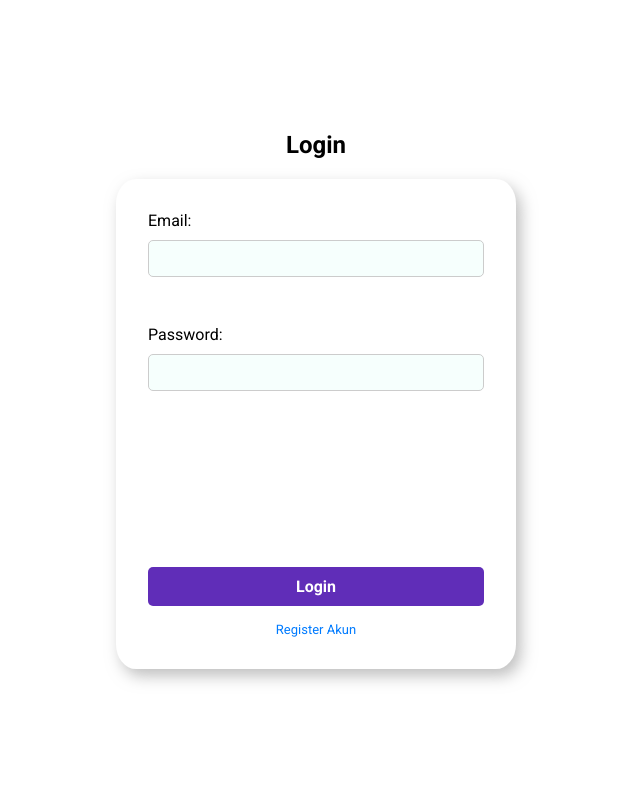
After one commit to MlnKh18/allio-store, a PHP site: the page made by views/auth/loginScreen.php in a window 1280 px wide. The commit adds this page. Shown: the whole page, without its empty margins (324-964 px from the left). Run offline with PHP 8.4, Linux system fonts and the light colour scheme; a stand-in replaces the project's code that opens the database connection.

Commit message:
feat(auth): implement login and registration functionality with session management feat(cart): add clear cart functionality and integrate with checkout process feat(order): create order handling and order history retrieval features style: add CSS for authentication and main layout fix: update .htaccess for correct view path

```diff
--- /dev/null
+++ b/assets/css/auth.css
@@ -0,0 +1,80 @@
+:root {
+  --shadow-color: rgba(170, 170, 170, 0.75);
+  --border-color: #ccc;
+  --input-bg: #f6fffd;
+  --input-focus-bg: #dcfff7;
+  --button-bg:rgb(96, 45, 184);
+  --button-hover-bg: #3e1a7b;
+  --button-text-color: #ffffff;
+  --link-color: #007bff;
+}
+
+.c-content main {
+  width: 100%;
+}
+
+.c-auth {
+  height: 100vh;
+  display: flex;
+  flex-direction: column;
+  align-items: center;
+  justify-content: center;
+}
+
+#loginForm {
+  display: flex;
+  flex-direction: column;
+}
+
+.c-form-auth {
+  margin-top: 20px;
+  width: 25rem;
+  border-radius: 5%;
+  height: auto;
+  padding: 2rem;
+  box-shadow: 5px 7px 15px 0px var(--shadow-color);
+  -webkit-box-shadow: 5px 7px 15px 0px var(--shadow-color);
+  -moz-box-shadow: 5px 7px 15px 0px var(--shadow-color);
+}
+
+.c-form-auth input {
+  margin-top: 10px;
+  width: 100%;
+  padding: 10px;
+  margin-bottom: 10px;
+  border: 1px solid var(--border-color);
+  border-radius: 5px;
+  background: var(--input-bg);
+}
+
+.c-form-auth input:focus {
+  transition: all 0.3s ease-in-out;
+  background: var(--input-focus-bg);
+  outline: none;
+}
+
+.c-form-auth button {
+  width: 100%;
+  padding: 10px;
+  margin-top: 8rem;
+  border-radius: 5px;
+  color: var(--button-text-color);
+  font-size: 1rem;
+  font-weight: bold;
+  border: none;
+  background: var(--button-bg);
+  transition: all 0.2s ease-in-out;
+}
+
+.c-form-auth button:hover {
+  background: var(--button-hover-bg);
+  cursor: pointer;
+}
+
+.link {
+  font-size: small;
+  cursor: pointer;
+  margin-top: 1rem;
+  text-align: center;
+  color: var(--link-color);
+}
--- /dev/null
+++ b/assets/css/style.css
@@ -0,0 +1,89 @@
+@import url("https://fonts.googleapis.com/css2?family=Roboto:ital,wght@0,100..900;1,100..900&display=swap");
+
+/* Variabel Warna */
+:root {
+  --font-family: "Roboto", sans-serif;
+  --white-color: #ffffff;
+  --black-color: #000;
+  --primary-color: #20654a;
+  --border-color: #000;
+  --footer-bg-color: #000;
+  --box-shadow-color: rgba(0, 0, 0, 0.16) 0px 3px 6px, rgba(0, 0, 0, 0.23) 0px 3px 6px;
+}
+
+* {
+  margin: 0;
+  padding: 0;
+  box-sizing: border-box;
+  list-style: none;
+  text-decoration: none;
+  font-family: var(--font-family);
+}
+
+body {
+  min-height: 100vh;
+}
+
+.c-content {
+  display: flex;
+  min-height: 100vh;
+}
+
+.c-content aside {
+  width: 20%;
+  box-shadow: var(--box-shadow-color);
+  display: flex;
+  flex-direction: column;
+  align-items: center;
+}
+
+.c-content aside h1 {
+  width: 100%;
+  padding: 20px;
+  display: flex;
+  justify-content: center;
+  border-radius: 0 0 10px 10px;
+  color: var(--white-color);
+  background-color: var(--primary-color);
+  margin-bottom: 40px;
+  font-weight: bold;
+}
+
+.c-content aside ul {
+  width: 100%;
+}
+
+.c-content aside ul li {
+  width: 100%;
+  padding-inline: 8px;
+  color: var(--white-color);
+  margin-bottom: 10px;
+  font-weight: bold;
+}
+
+.c-content aside ul li a {
+  display: block;
+  border-radius: 10px;
+  padding: 8px;
+  margin-left: 20px;
+  color: var(--primary-color);
+}
+.c-content aside ul li a:hover {
+  color: var(--white-color);
+  transition: all 0.2s ease-in-out;
+  background: var(--primary-color);
+}
+
+.c-content main {
+  width: 80%;
+}
+
+footer {
+  display: flex;
+  justify-content: center;
+  bottom: 0;
+  width: 100%;
+  padding: 5px;
+  color: var(--white-color);
+  background-color: var(--footer-bg-color);
+}
--- /dev/null
+++ b/assets/js/auth.js
@@ -0,0 +1,79 @@
+const port = "8080";
+const baseUrl = `http://localhost:${port}/financial_management/`;
+
+$(document).ready(function () {
+  $("#loginForm").submit(function (e) {
+    e.preventDefault(); // Mencegah reload halaman
+    let email = $("#email").val().trim();
+    let password = $("#password").val().trim();
+
+    if (!email || !password) {
+      alert("Email dan password harus diisi!");
+      return;
+    }
+    console.info(email, password);
+
+    let data = JSON.stringify({ email: email, password: password });
+
+    $.ajax({
+      url: `${baseUrl}backend/login`,
+      type: "POST",
+      contentType: "application/json", // Menetapkan content type sebagai JSON
+      data: data, // Mengirimkan data dalam format JSON
+      success: function (response) {
+        console.log(response);
+        if (response.status === "ok") {
+          alert("Login berhasil!");
+          localStorage.setItem("user", JSON.stringify(response.user));
+          window.location.href = "./home"
+        } else {
+          alert("Login gagal, email atau password salah!");
+        }
+      },
+      error: function (xhr, status, error) {
+        alert("Login gagal, coba lagi!");
+        console.error(error);
+      },
+    });
+  });
+
+  // Register Form Handler
+  $("#registerForm").submit(function (e) {
+    e.preventDefault(); // Mencegah reload halaman
+
+    let username = $("#username").val().trim();
+    let email = $("#email").val().trim();
+    let password = $("#password").val().trim();
+
+    if (!username || !email || !password) {
+      alert("Semua field harus diisi!");
+      return;
+    }
+
+    // Menyusun data untuk registrasi dalam format JSON
+    let data = JSON.stringify({
+      username: username,
+      email: email,
+      password: password,
+    });
+
+    $.ajax({
+      url: `${baseUrl}backend/register`, // Sesuaikan dengan URL backend yang benar
+      type: "POST",
+      contentType: "application/json", // Menetapkan content type sebagai JSON
+      data: data, // Mengirim data dalam format JSON
+      success: function (response) {
+        console.log(response);
+        if (response.status === "ok") {
+          alert("Registrasi berhasil!");
+          window.location.href = "./login"; // Pindahkan ke halaman login setelah berhasil registrasi
+        } else {
+          alert("Registrasi gagal, coba lagi!");
+        }
+      },
+      error: function () {
+        alert("Registrasi gagal, coba lagi!");
+      },
+    });
+  });
+});
--- a/backend/controllers/cartController.php
+++ b/backend/controllers/cartController.php
@@ -24,4 +24,8 @@ class CartController
     {
         return $this->cartService->deleteProductFromCartUser($userId, $productId);
     }
+    public function clearCart($userId)
+    {
+        return $this->cartService->clearCart($userId);
+    }
 }
--- /dev/null
+++ b/views/auth/loginScreen.php
@@ -0,0 +1,37 @@
+<?php
+
+$pageTitle = "Login";
+$pageStyle = "auth.css";
+$pageScript = "auth.js";
+require_once(__DIR__ . '/../includes/header-auth.php');
+
+?>
+
+<div class="c-auth">
+    <h2>Login</h2>
+    <div class="c-form-auth">
+        <form id="loginForm" method="post">
+            <label for="email">Email:</label>
+            <input type="email" id="email" name="email" required><br><br>
+
+            <label for="password">Password:</label>
+            <input type="password" id="password" name="password" required><br><br>
+            <button type="submit">Login</button>
+            <a href="./register">
+                <p class="link">Register Akun</p>
+            </a>
+        </form>
+    </div>
+</div>
+
+</main>
+</div>
+
+<!-- Memuat JavaScript sesuai halaman -->
+<?php if (isset($pageScript)) : ?>
+    <script src="./assets/js/<?php echo $pageScript; ?>"></script>
+<?php endif; ?>
+
+</body>
+
+</html>
--- /dev/null
+++ b/views/includes/header-auth.php
@@ -0,0 +1,23 @@
+<!DOCTYPE html>
+<html lang="en">
+
+<head>
+    <meta charset="UTF-8">
+    <meta name="viewport" content="width=device-width, initial-scale=1.0, maximum-scale=1">
+    <title><?php echo isset($pageTitle) ? $pageTitle : 'Website'; ?></title>
+
+    <!-- CSS Global -->
+    <link rel="stylesheet" href="./assets/css/style.css">
+
+    <!-- CSS Dinamis Berdasarkan Halaman -->
+    <?php if (isset($pageStyle)) : ?>
+        <link rel="stylesheet" href="./assets/css/<?php echo $pageStyle; ?>">
+    <?php endif; ?>
+
+
+</head>
+
+<body>
+    <div class="c-content">
+
+        <main>
--- a/view/includes/session.php
+++ b/views/includes/session.php
@@ -6,7 +6,7 @@ session_start();
 
 function isUserLoggedIn()
 {
-    return isset($_SESSION['id_pegawai']);
+    return isset($_SESSION['user_id']);
 }
 function checkAuth()
 {
```
Also changed, not shown: backend/controllers/OrderController.php (added, +18 -0 lines), backend/models/userModel.php (+46 -0 lines), backend/services/OrderService.php (added, +76 -0 lines), backend/services/cartService.php (+23 -0 lines), index.php (+39 -0 lines), views/includes/footer.php (added, +9 -0 lines), views/includes/header.php (added, +34 -0 lines), .htaccess.
